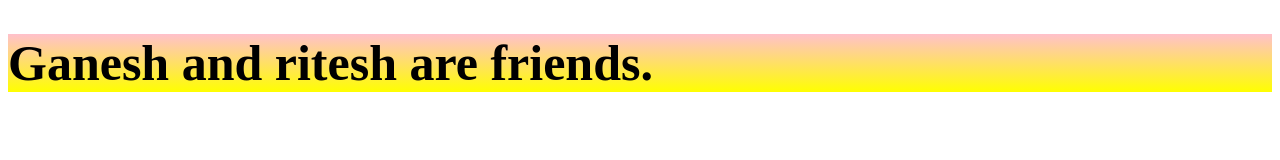
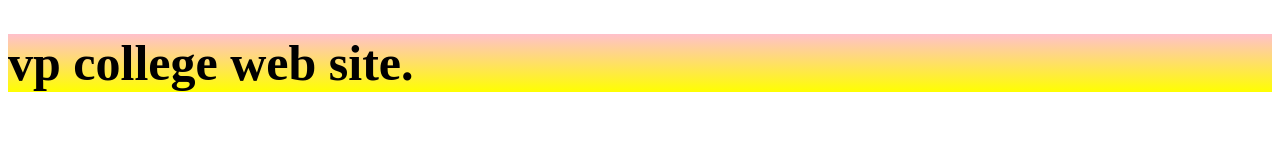
Before and after one commit to RiteshDhapate/pure-html-and-css-demo, a plain HTML site: page index.html in a window 1280 px wide. Drawn offline with Linux system fonts and the light colour scheme.

Commit message:
Update index.html

```diff
--- a/index.html
+++ b/index.html
@@ -7,6 +7,6 @@
     <link rel="stylesheet" href="style.css">
 </head>
 <body>
-    <h1>Ganesh and ritesh are friends.</h1>
+    <h1>vp college web site.</h1>
 </body>
 </html>
```
